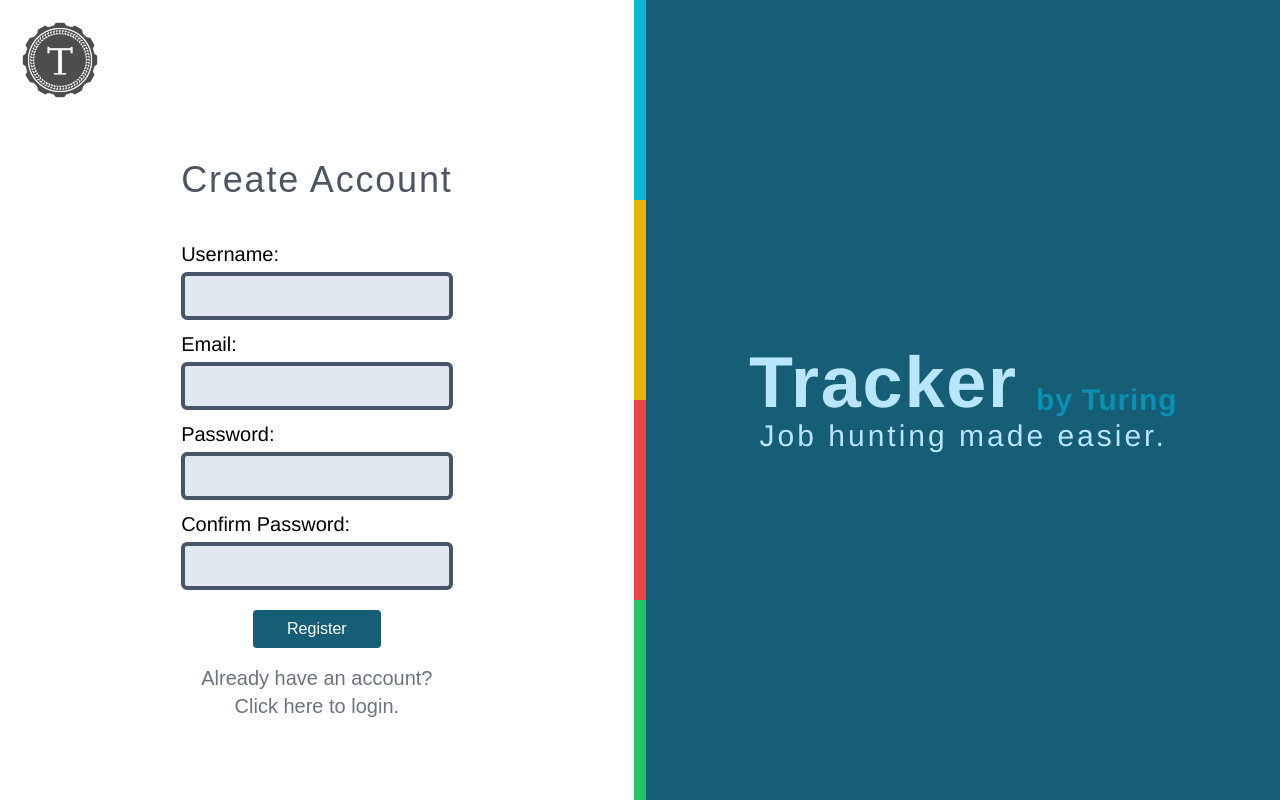
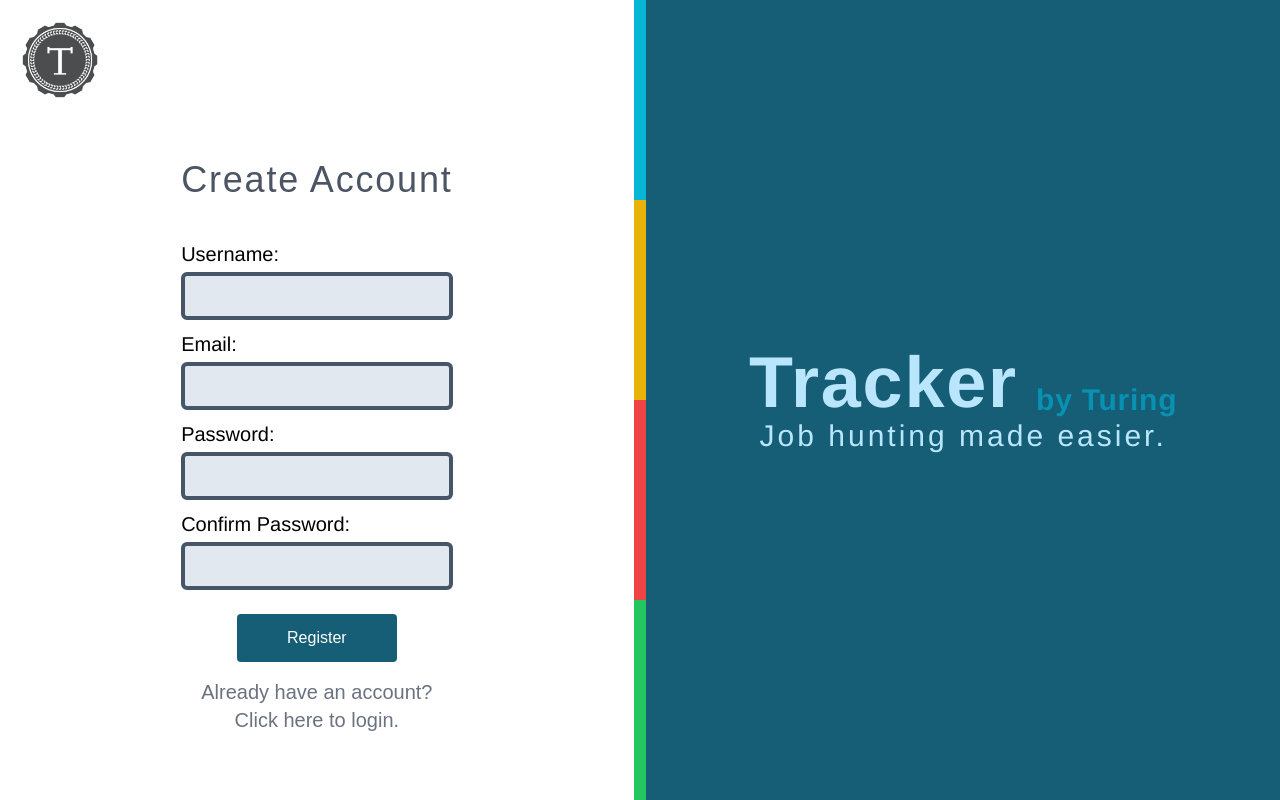
Before and after one commit to turingschool/tracker-crm-fe, a React (Create React App) app: page /UserRegistration in a window 1280 px wide. Built offline with nearby package versions, Linux system fonts and the light colour scheme.

Commit message:
Save before adding Cypress

```diff
--- a/src/components/UserRegistration.tsx
+++ b/src/components/UserRegistration.tsx
@@ -61,7 +61,7 @@ function UserRegistration(): React.ReactElement {
           <div className="mt-5 flex flex-col items-center justify-center">
             <button
               type="submit"
-              className="flex justify-center items-center bg-cyan-800 text-white rounded !h-[3vw] w-[10vw] hover:bg-cyan-600 focus:ring-2 focus:ring-cyan-500"
+              className="flex justify-center items-center bg-cyan-800 text-white rounded h-12 w-40 p-[8px] mt-[4px] hover:bg-cyan-600 focus:ring-2 focus:ring-cyan-500"
               >
                 Register
             </button>
```
